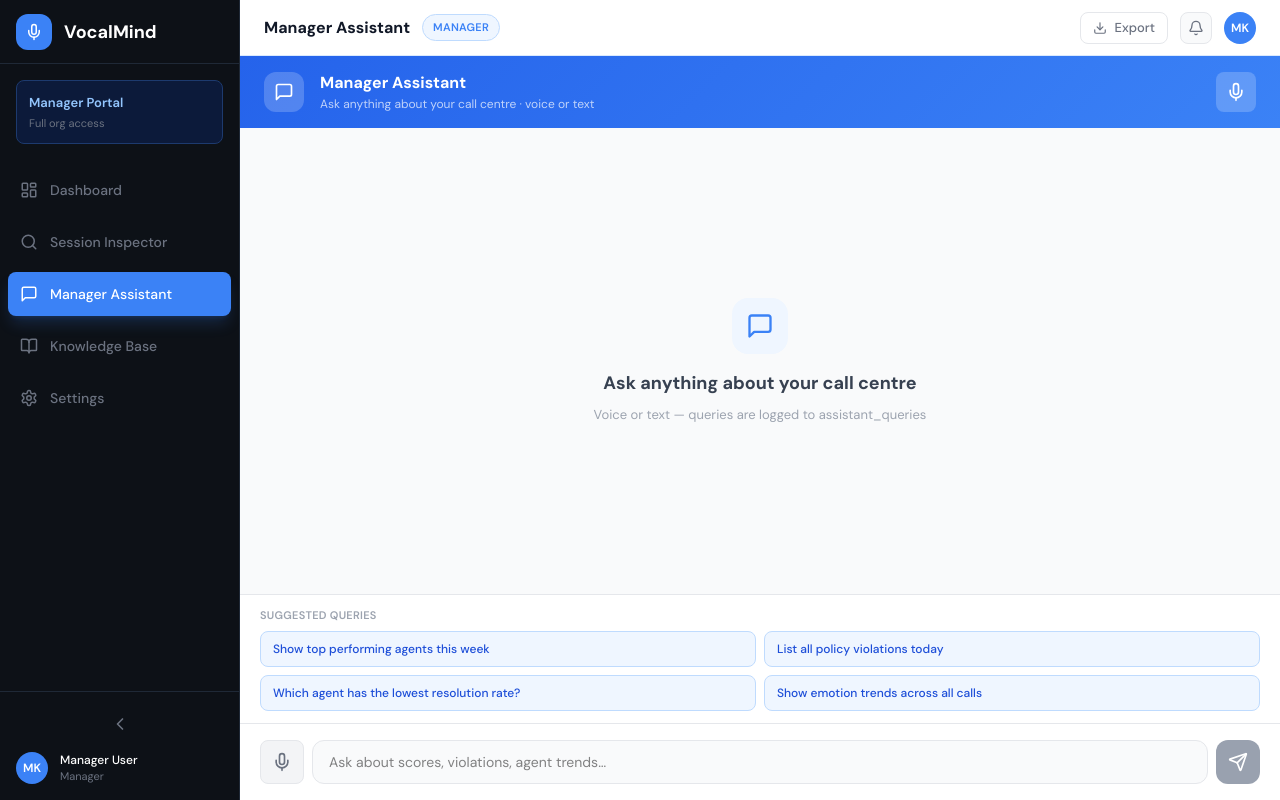
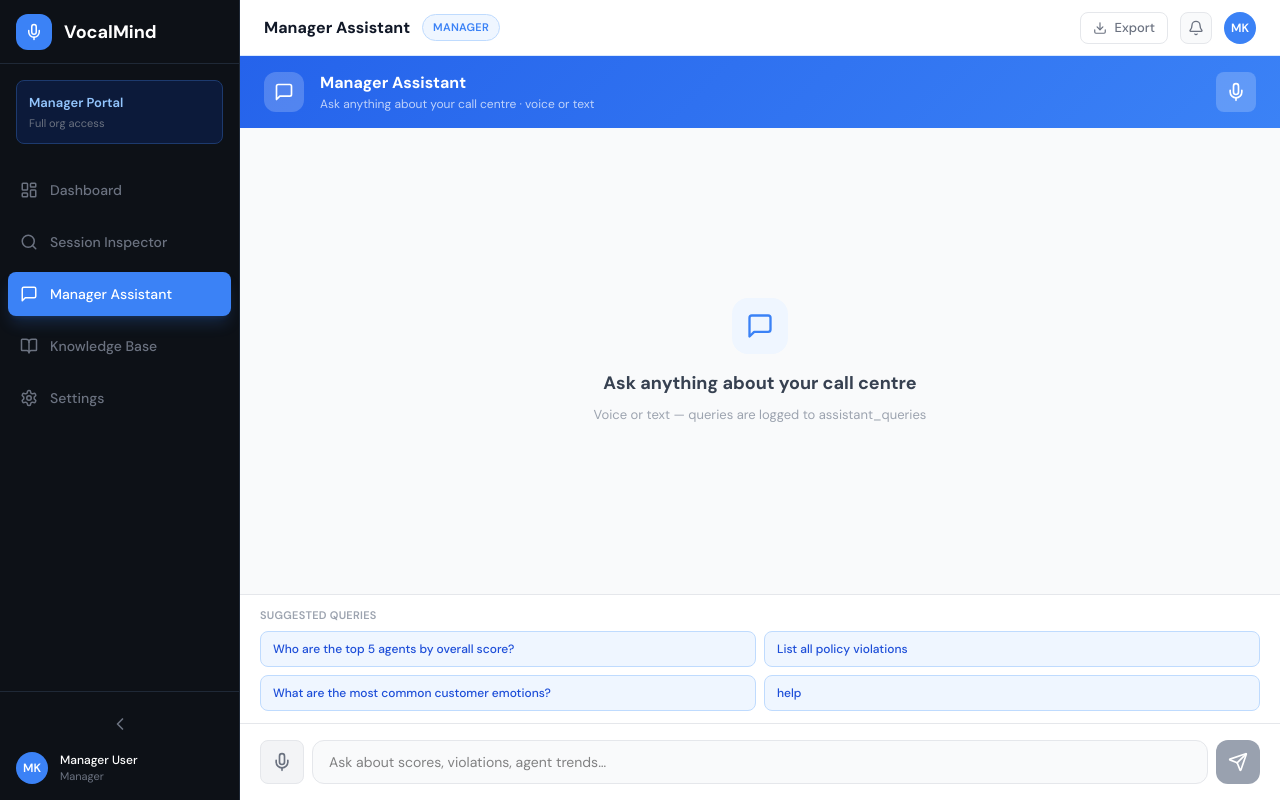
Before and after one commit to Ibrahem-Ali-99/VocalMind, a React (Vite) app in the folder frontend/: page /manager/assistant in a window 1280 px wide. Built offline with nearby package versions, Linux system fonts and the light colour scheme.

Commit message:
style(frontend): reduce ManagerAssistant prompt suggestions to 4

```diff
--- a/frontend/src/app/components/manager/ManagerAssistant.tsx
+++ b/frontend/src/app/components/manager/ManagerAssistant.tsx
@@ -16,10 +16,10 @@
   const [isLoading, setIsLoading] = useState(false);
 
   const suggestedQueries = [
-    "Show top performing agents this week",
-    "List all policy violations today",
-    "Which agent has the lowest resolution rate?",
-    "Show emotion trends across all calls",
+    "Who are the top 5 agents by overall score?",
+    "List all policy violations",
+    "What are the most common customer emotions?",
+    "help",
   ];
 
   const handleSend = async (textOverride?: string) => {
```
